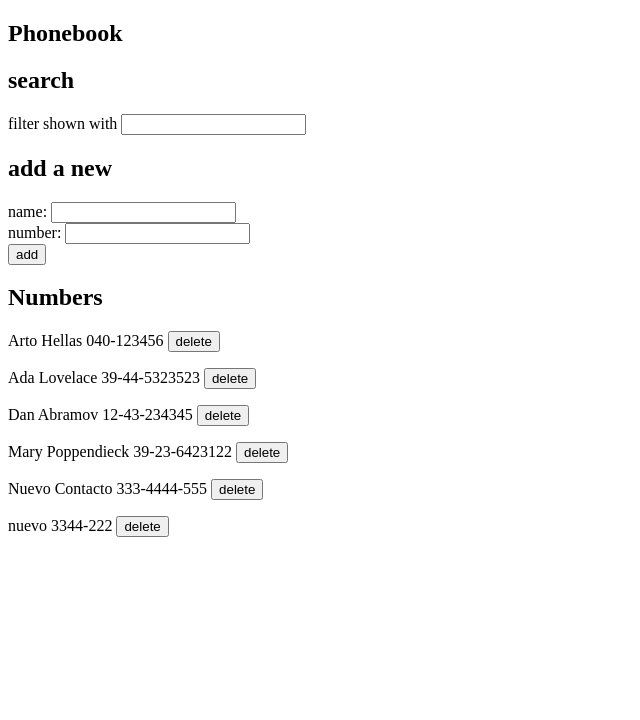
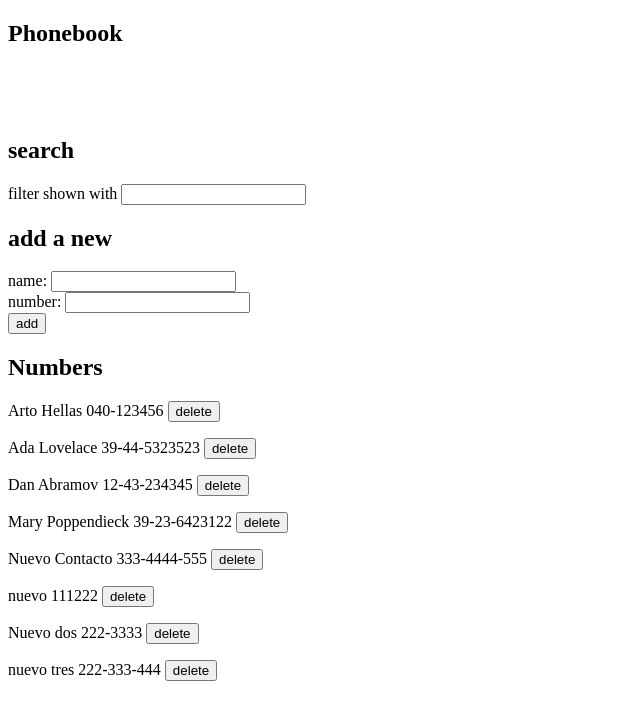
Before and after one commit to Seb-RM/Full-Stack-Open-Helsinki, a React (Vite) app in the folder part2/phonebook/: page / in a window 1280 px wide. Shown: the top 720 px of the page, without its empty margins (0-640 px from the left). Built offline with nearby package versions, Linux system fonts and the light colour scheme; data requests are answered from the project's data file.

Commit message:
exercise 2.16 completed

```diff
--- a/part2/phonebook/db.json
+++ b/part2/phonebook/db.json
@@ -27,8 +27,18 @@
     },
     {
       "name": "nuevo",
-      "number": "3344-222",
+      "number": "111222",
       "id": "99af"
+    },
+    {
+      "id": "4d3b",
+      "name": "Nuevo dos",
+      "number": "222-3333"
+    },
+    {
+      "id": "0597",
+      "name": "nuevo tres",
+      "number": "222-333-444"
     }
   ]
 }
--- a/part2/phonebook/src/App.jsx
+++ b/part2/phonebook/src/App.jsx
@@ -1,11 +1,13 @@
 import { useState } from "react";
 import { useEffect } from "react";
 
+import personService from './services/persons';
 import NumbersList from "./components/NumbersList";
 import SearchFilter from "./components/SearchFilter";
+import Notification from "./components/Notification";
 import NewPersonForm from "./components/NewPersonForm";
 
-import personService from './services/persons';
+import "./index.css";
 
 
 const App = () => {
@@ -14,6 +16,7 @@
   const [newName, setNewName] = useState("");
   const [newNumber, setNewNumber] = useState("");
   const [newSearch, setNewSearch] = useState("");
+  const [notificationMessage, setNotificationMessage] = useState(null);
 
   useEffect(() => {
     personService.getAll().then((initialPersons) => {
@@ -58,6 +61,10 @@
         console.log(personToUpdate.id);
         personService.update(personToUpdate.id, personObject).then((returnedPerson) => {
           setPersons(persons.map(person => person.id !== personToUpdate.id ? person : returnedPerson));
+          setNotificationMessage(`Updated ${returnedPerson.name}`);
+          setTimeout(() => {
+            setNotificationMessage(null);
+          }, 5000);
           setNewName("");
           setNewNumber("");
         });
@@ -71,6 +78,10 @@
 
     personService.create(personObject).then((returnedPerson) => {
       setPersons(persons.concat(returnedPerson));
+      setNotificationMessage(`Added ${returnedPerson.name}`);
+      setTimeout(() => {
+        setNotificationMessage(null);
+      }, 5000);
       setNewName("");
       setNewNumber("");
     });
@@ -89,6 +100,9 @@
   return (
     <div>
       <h2>Phonebook</h2>
+      <div className="notificationContainer">
+        <Notification  message={notificationMessage} />
+      </div>
       <SearchFilter
         newSearch={newSearch}
         handleSearchChange={handleSearchChange}
--- /dev/null
+++ b/part2/phonebook/src/components/Notification.jsx
@@ -0,0 +1,10 @@
+const Notification = ({ message }) => {
+
+    if (message === null) {
+        return null;
+    }
+
+    return <div className="message">{message}</div>;
+};
+
+export default Notification
--- /dev/null
+++ b/part2/phonebook/src/index.css
@@ -0,0 +1,12 @@
+.notificationContainer {
+    height: 50px;
+    margin-bottom: 10px;
+}
+.message {
+    color: green;
+    background: lightgrey;
+    font-size: 20px;
+    border-style: solid;
+    border-radius: 5px;
+    padding: 10px;
+}
```
